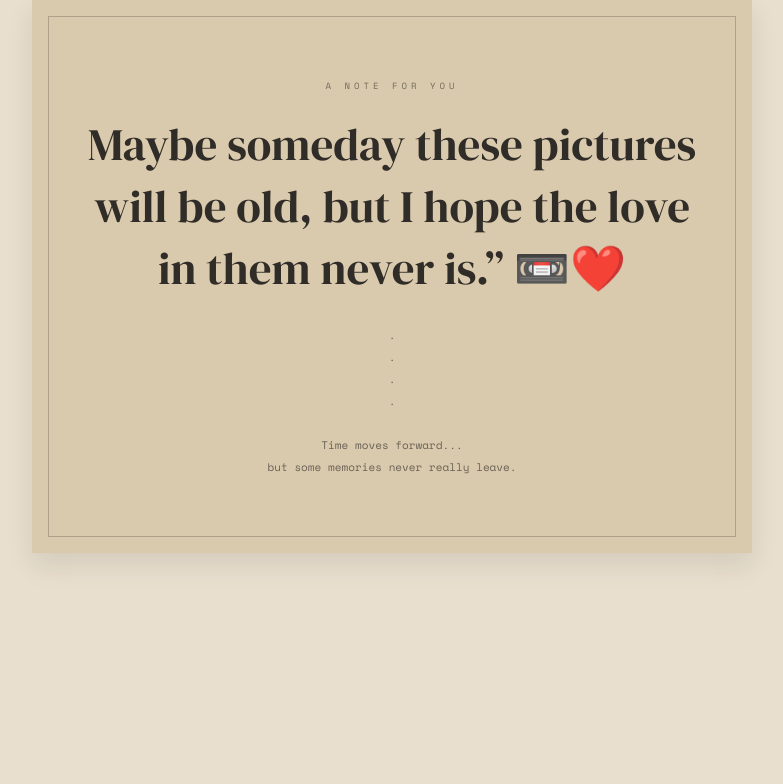
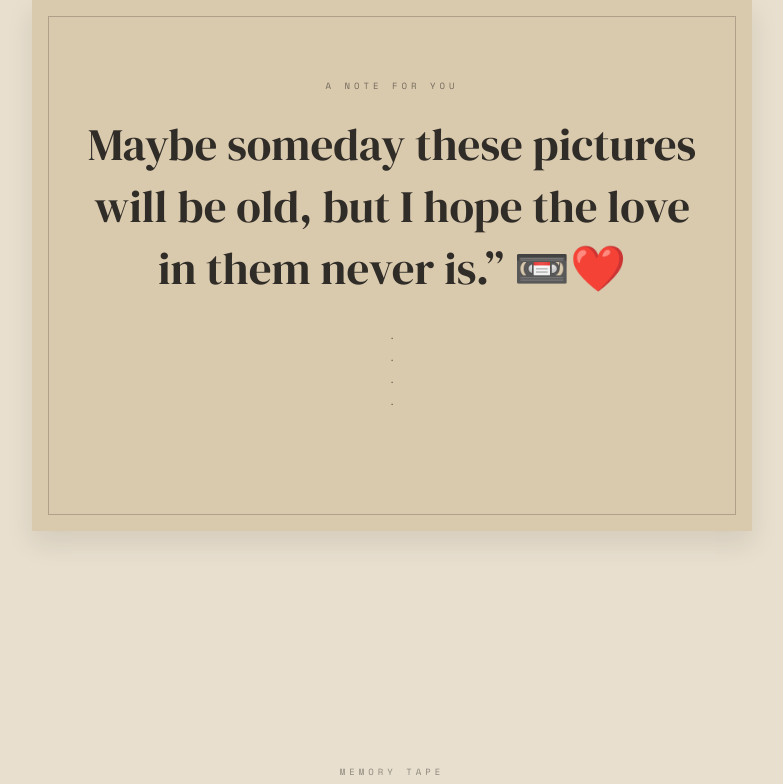
Before and after one commit to kareemashrag243-cmyk/Site-2, a plain HTML site: page index.html in a window 1280 px wide. Shown: the part 2023-2807 px from the top of the page, without its empty margins (248-1031 px from the left). Drawn offline with nearby package versions, Linux system fonts and the light colour scheme.

Commit message:
Update index.html

```diff
--- a/index.html
+++ b/index.html
@@ -789,16 +789,16 @@
 
     <p>
 
-        .<br>
+     .<br>
         .<br>
         .<br>
         .
 
         <br><br>
 
-        Time moves forward...
+
         <br>
-        but some memories never really leave.
+
 
     </p>
 
```
